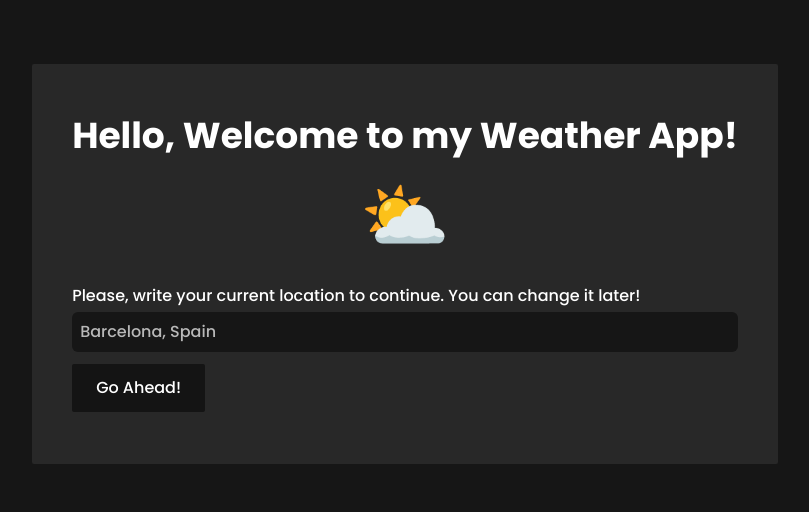
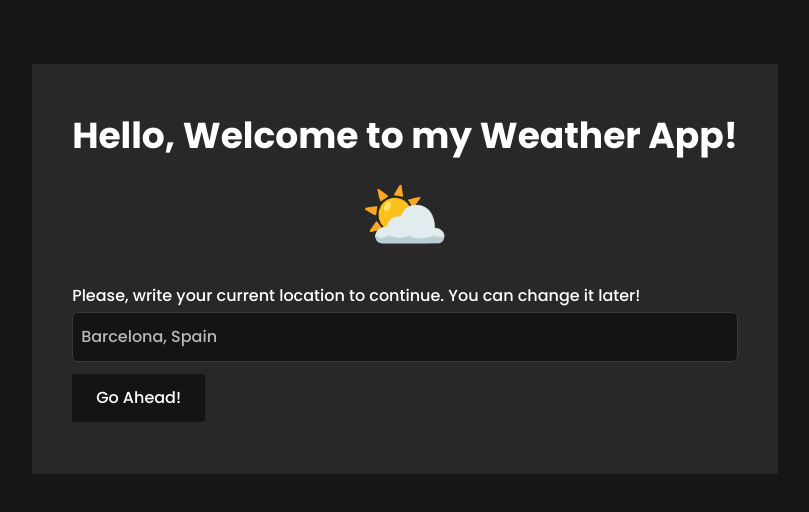
Before and after one commit to Puchinn/weather-app, a React (Vite) app: page / in a window 1280 px wide. Shown: the top 512 px of the page, without its empty margins (235-1044 px from the left). Built offline with nearby package versions, Linux system fonts and the light colour scheme; no server answers; a web font is replaced by a local one.

Commit message:
update styles

```diff
--- a/src/components/MainInfo.jsx
+++ b/src/components/MainInfo.jsx
@@ -4,7 +4,7 @@ function MainInfo({ current, location }) {
   const icon = getIcon(current?.condition.code, current?.is_day);
 
   return (
-    <div className="flex max-w-xl justify-between items-center py-5 px-3">
+    <div className="flex max-w-xl justify-between items-center py-5">
       <div>
         <h1 className="text-3xl">{location?.city}</h1>
         <p> {current?.condition?.text} </p>
--- a/src/components/search/Autocomplete.jsx
+++ b/src/components/search/Autocomplete.jsx
@@ -33,10 +33,10 @@ function AutoComplete({ formAction, placeholder, children }) {
   }, [inputValue, selected]);
 
   return (
-    <form onSubmit={formAction}>
+    <form className="relative w-full mt-1" onSubmit={formAction}>
       <label htmlFor="queryText">
         <input
-          className="mt-1 w-full p-2 rounded-md placeholder:text-light-text text-light-text border-gray-200 bg-primary-dark"
+          className="py-3 px-2 text-base outline-none placeholder:text-light-text border text-light-text border-primary-dark-hover bg-heavy-primary-dark w-full rounded-md"
           type="text"
           id="queryText"
           name="queryText"
--- a/src/components/search/SuggestionList.jsx
+++ b/src/components/search/SuggestionList.jsx
@@ -4,7 +4,7 @@ function SuggestionList({ dataList = [], onClick }) {
   ));
 
   return (
-    <div className="py-1 bg-primary-dark overflow-y-scroll max-h-52 rounded-md mt-[2px]">
+    <div className="py-1 absolute border-x border-primary-dark-hover w-full bg-light-primary-dark overflow-y-auto max-h-40 rounded-md mt-[2px]">
       <ul className="space-y-1 py-2">{list}</ul>
     </div>
   );
```
